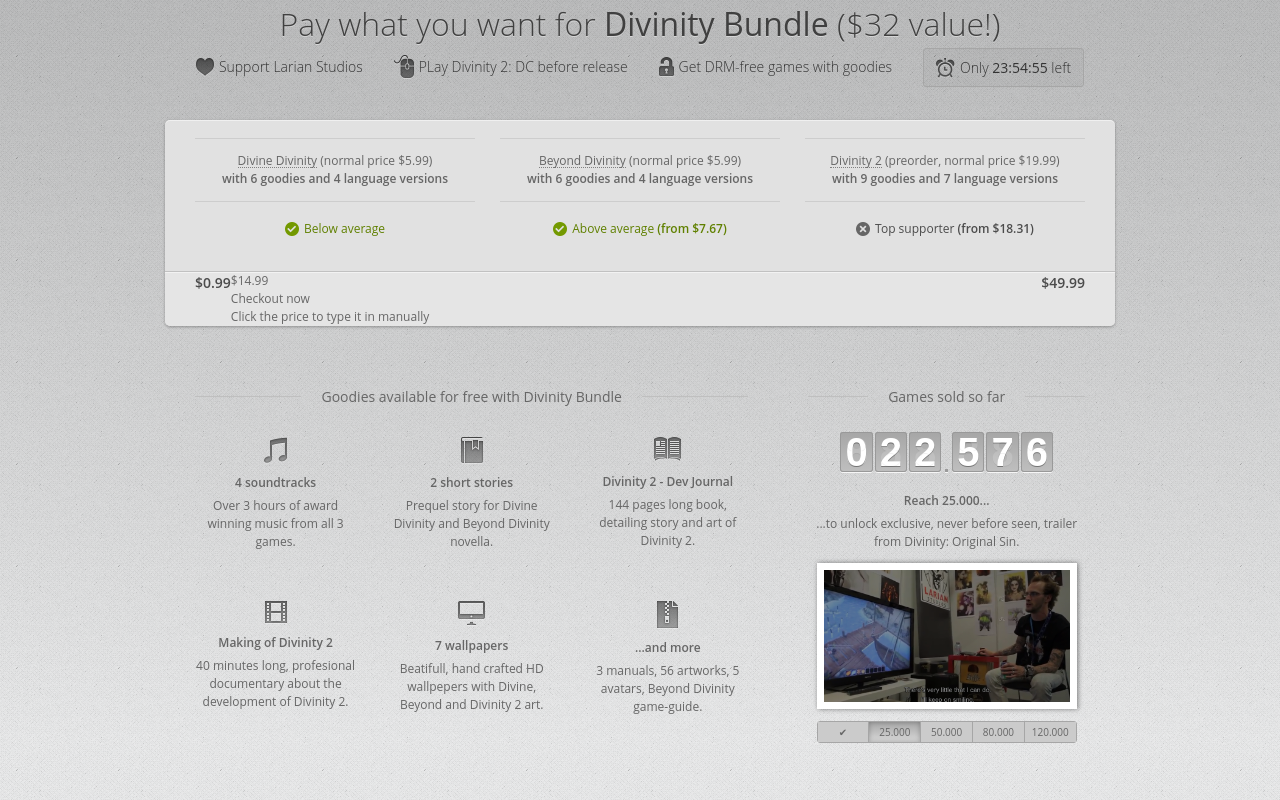
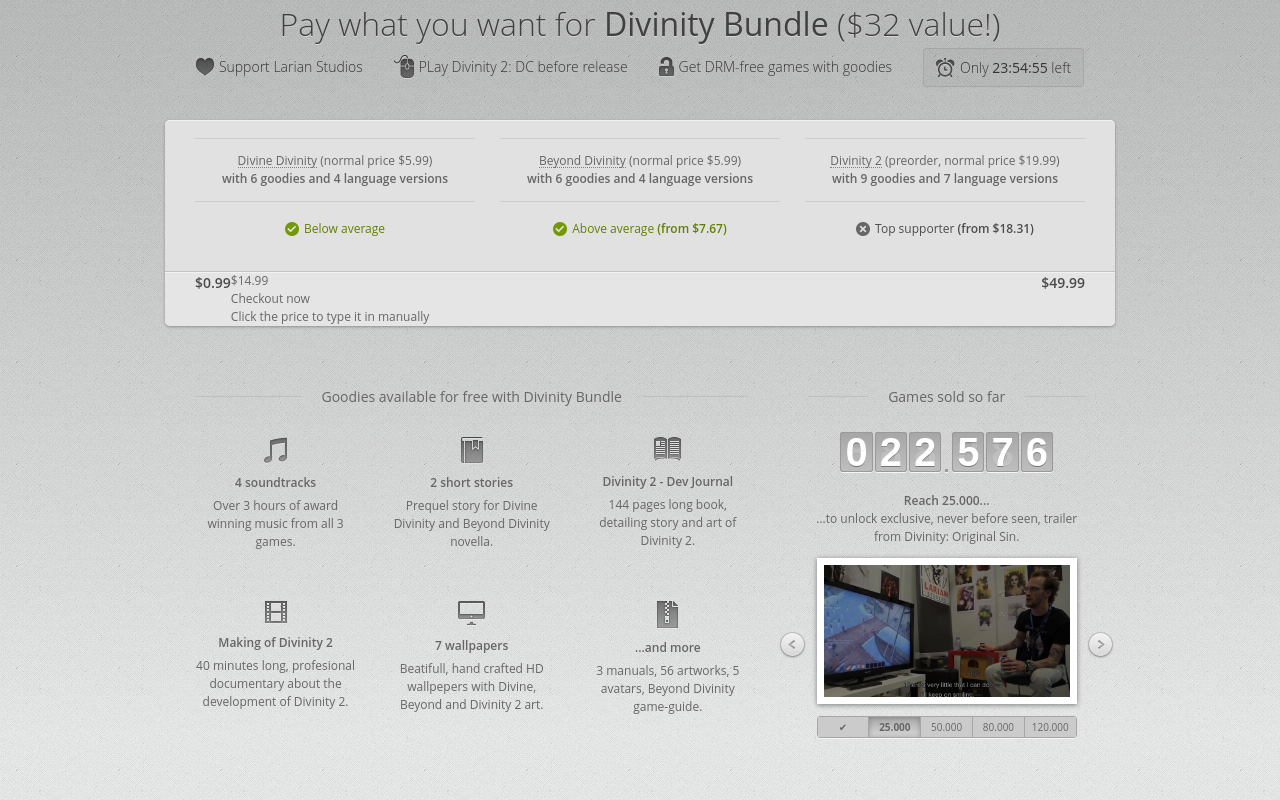
Before and after one commit to abderrahmane-tj/gog-front-end-task, a React (Create React App) app: page / in a window 1280 px wide. Built offline with nearby package versions, Linux system fonts and the light colour scheme.

Commit message:
fix thumbnail drop-shadow, add switcher controls

```diff
--- a/src/scripts/components/Goals.jsx
+++ b/src/scripts/components/Goals.jsx
@@ -1,5 +1,7 @@
 import React  from 'react';
 import thumbnail from '../../imgs/thumbnail.jpg';
+import left from '../../imgs/left.png';
+import right from '../../imgs/right.png';
 
 export default function Goals() {
   return (
@@ -24,6 +26,8 @@ export default function Goals() {
         <div className="step active"><img src={thumbnail} alt=""/></div>
         <div className="step"><img src={thumbnail} alt=""/></div>
         <div className="step"><img src={thumbnail} alt=""/></div>
+        <div className="control left"><img src={left} alt=""/></div>
+        <div className="control right"><img src={right} alt=""/></div>
       </div>
       <div className="buttons-switcher flex">
         <div className="button"><span>✔</span></div>
--- a/src/styles/_bottom.scss
+++ b/src/styles/_bottom.scss
@@ -4,10 +4,6 @@
   width: $containerWidth !important;
   padding: 0 $containerPadding;
   margin-top: 60px;
-
-  .description {
-    margin-top: 5px;
-  }
 }
 
 .goodies {
@@ -15,6 +11,9 @@
   .wrapper {
     display: flex;
     flex-flow: row wrap;
+  }
+  .description {
+    margin-top: 5px;
   }
 }
 
@@ -52,7 +51,6 @@
 
 .goals {
   flex: 1;
-  overflow: hidden;
   margin-left: 60px;
   text-align: center;
 }
@@ -117,7 +115,9 @@
   margin: 12px auto 0;
   width: 260px;
   position: relative;
+}
 
+.step {
   img {
     width: 100%;
     display: block;
@@ -134,7 +134,7 @@
   background: rgba(0, 0, 0, 0.40);
   box-shadow:
     inset 0 0 0 7px #ffffff,
-    1px 0 5px 0 rgba(0, 0, 0, 0.45);
+    0 1px 5px 0 rgba(0, 0, 0, 0.45);
 }
 
 .step:not(.active) {
@@ -156,6 +156,7 @@
     background: #cbcbcb;
     cursor: pointer;
     &.active {
+      font-weight: $bold;
       box-shadow: inset 0 0 5px 0 rgba(0, 0, 0, 0.25);
       background:
         linear-gradient(180deg, rgb(166, 166, 166) 0%, rgb(217, 217, 217) 100%);
@@ -165,3 +166,15 @@
     border-left: 1px solid #a6a6a6;
   }
 }
+
+.control {
+  position: absolute;
+  top: 50%;
+  cursor: pointer;
+  &.left {
+    left: -38px;
+  }
+  &.right {
+    right: -38px;
+  }
+}
--- a/src/styles/app.css
+++ b/src/styles/app.css
@@ -155,14 +155,14 @@ body {
   width: 950px !important;
   padding: 0 30px;
   margin-top: 60px; }
-  .bottom .description {
-    margin-top: 5px; }
 
 .goodies {
   flex: 2; }
   .goodies .wrapper {
     display: flex;
     flex-flow: row wrap; }
+  .goodies .description {
+    margin-top: 5px; }
 
 .section-title {
   font-size: 14px;
@@ -192,7 +192,6 @@ body {
 
 .goals {
   flex: 1;
-  overflow: hidden;
   margin-left: 60px;
   text-align: center; }
 
@@ -245,9 +244,10 @@ body {
   margin: 12px auto 0;
   width: 260px;
   position: relative; }
-  .switcher img {
-    width: 100%;
-    display: block; }
+
+.step img {
+  width: 100%;
+  display: block; }
 
 .switcher::before {
   content: '';
@@ -257,7 +257,7 @@ body {
   height: 100%;
   width: 100%;
   background: rgba(0, 0, 0, 0.4);
-  box-shadow: inset 0 0 0 7px #ffffff, 1px 0 5px 0 rgba(0, 0, 0, 0.45); }
+  box-shadow: inset 0 0 0 7px #ffffff, 0 1px 5px 0 rgba(0, 0, 0, 0.45); }
 
 .step:not(.active) {
   display: none; }
@@ -277,7 +277,17 @@ body {
     background: #cbcbcb;
     cursor: pointer; }
     .buttons-switcher .button.active {
+      font-weight: 700;
       box-shadow: inset 0 0 5px 0 rgba(0, 0, 0, 0.25);
       background: linear-gradient(180deg, #a6a6a6 0%, #d9d9d9 100%); }
   .buttons-switcher .button:not(:first-child) {
     border-left: 1px solid #a6a6a6; }
+
+.control {
+  position: absolute;
+  top: 50%;
+  cursor: pointer; }
+  .control.left {
+    left: -38px; }
+  .control.right {
+    right: -38px; }
```
Also changed, not shown: src/imgs/left.png (added), src/imgs/right.png (added).
